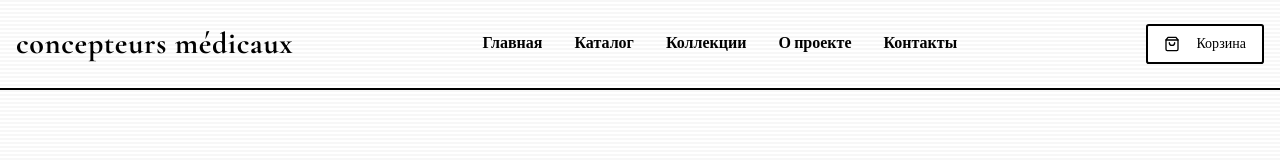
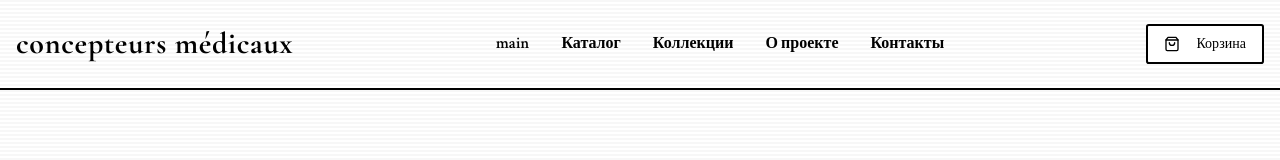
Before and after one commit to pr-poehali-dev/archive-fashion-site, a React (Vite) app: page / in a window 1280 px wide. Shown: the top 160 px of the page. Built offline with nearby package versions, Linux system fonts and the light colour scheme.

Commit message:
Обновление компонентов

```diff
--- a/src/pages/Index.tsx
+++ b/src/pages/Index.tsx
@@ -69,7 +69,7 @@ export default function Index() {
           <div className="flex items-center justify-between">
             <h1 className="text-foreground tracking-wide text-3xl font-black text-left beautiful font">concepteurs médicaux</h1>
             <nav className="hidden md:flex gap-8">
-              <button onClick={() => setActiveSection('home')} className="text-foreground hover:text-secondary transition-colors font-semibold">Главная</button>
+              <button onClick={() => setActiveSection('home')} className="text-foreground hover:text-secondary transition-colors font-semibold">main</button>
               <button onClick={() => setActiveSection('catalog')} className="text-foreground hover:text-secondary transition-colors font-semibold">Каталог</button>
               <button onClick={() => setActiveSection('collections')} className="text-foreground hover:text-secondary transition-colors font-semibold">Коллекции</button>
               <button onClick={() => setActiveSection('about')} className="text-foreground hover:text-secondary transition-colors font-semibold">О проекте</button>
```
